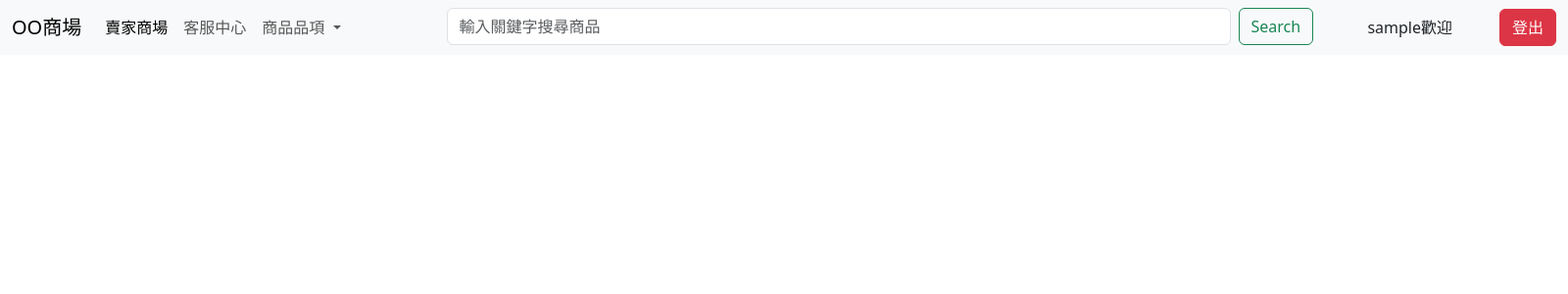
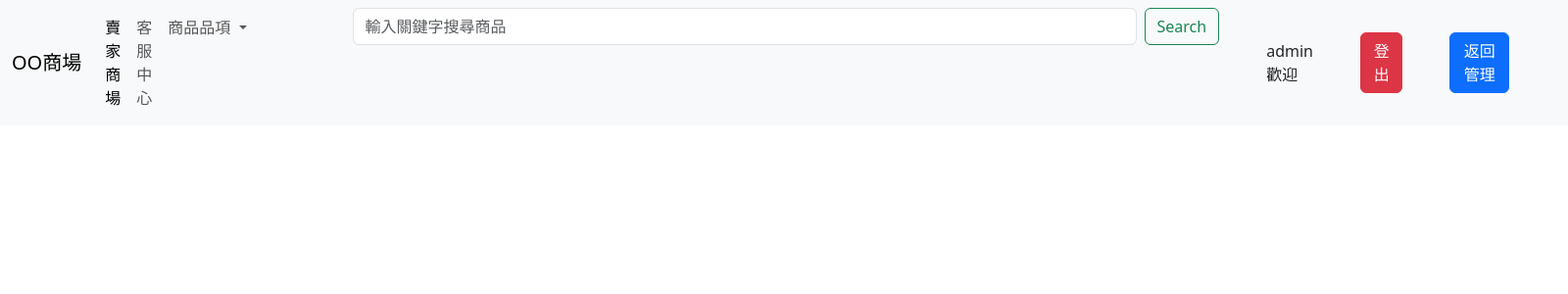
Before and after one commit to CableO3O/web_homework, a PHP site: page /index.php in a window 1600 px wide. Shown: the top 300 px of the page at 98% size. Run offline with PHP 8.4, Linux system fonts and the light colour scheme; the visitor is signed in with stand-in values (Sample User, id 1).

Commit message:
登入功能

```diff
--- /dev/null
+++ b/api/logout.php
@@ -0,0 +1,4 @@
+<?php
+session_start();
+unset($_SESSION['user']);
+header("location:../index.php");
--- a/index.php
+++ b/index.php
@@ -7,7 +7,7 @@
     <meta charset="utf-8" />
     <meta name="viewport" content="width=device-width, initial-scale=1, shrink-to-fit=no" />
     <link href="https://cdn.jsdelivr.net/npm/bootstrap@5.3.2/dist/css/bootstrap.min.css" rel="stylesheet" integrity="sha384-T3c6CoIi6uLrA9TneNEoa7RxnatzjcDSCmG1MXxSR1GAsXEV/Dwwykc2MPK8M2HN" crossorigin="anonymous" />
-	<script src="./js/jquery-1.9.1.min.js"></script>
+    <script src="./js/jquery-1.9.1.min.js"></script>
 </head>
 
 <body>
@@ -54,20 +54,35 @@
                         <a href="./front/login.php">登入</a>
                     </div>
                 <?php
-                } else {
-                    echo "<div class='me-5'>";
-                    echo $_SESSION['user'] . "歡迎";
-                    echo "</div>";
-                    echo "<button class='btn btn-danger'>登出</button>";
-                } ?>
+                } else if($_SESSION['user']=='admin'){
+                ?>
+                    <div class='me-5'>
+                        <?= $_SESSION['user'];?>歡迎
+                    </div>
+                    <button class='btn btn-danger me-5' onclick="location.href='./api/logout.php'">登出</button>
+                    <a href="./back.php" class='btn btn-primary me-5'>返回管理</a>
+                <?php
+                }else{
+                    ?>
+                    <div class='me-5'>
+                        <?= $_SESSION['user'];?>歡迎
+                    </div>
+                    <button class='btn btn-danger me-5' onclick="location.href='./api/logout.php'">登出</button>
+                    <a href="./front/user.php" class='btn btn-primary me-5'>會員中心</a>
+<?php
+                }
+                ?>
             </div>
         </div>
     </nav>
+    <div class="container-fluid"></div>
+    <footer class="container-fluid"></footer>
+    <script>
+        function logout() {
 
+        }
+    </script>
 
-
-    <script src="https://cdn.jsdelivr.net/npm/@popperjs/core@2.11.8/dist/umd/popper.min.js" integrity="sha384-I7E8VVD/ismYTF4hNIPjVp/Zjvgyol6VFvRkX/vR+Vc4jQkC+hVqc2pM8ODewa9r" crossorigin="anonymous"></script>
-    <script src="https://cdn.jsdelivr.net/npm/bootstrap@5.3.2/dist/js/bootstrap.min.js" integrity="sha384-BBtl+eGJRgqQAUMxJ7pMwbEyER4l1g+O15P+16Ep7Q9Q+zqX6gSbd85u4mG4QzX+" crossorigin="anonymous"></script>
 </body>
 
 </html>
```
Also changed, not shown: front/user.php (added).
